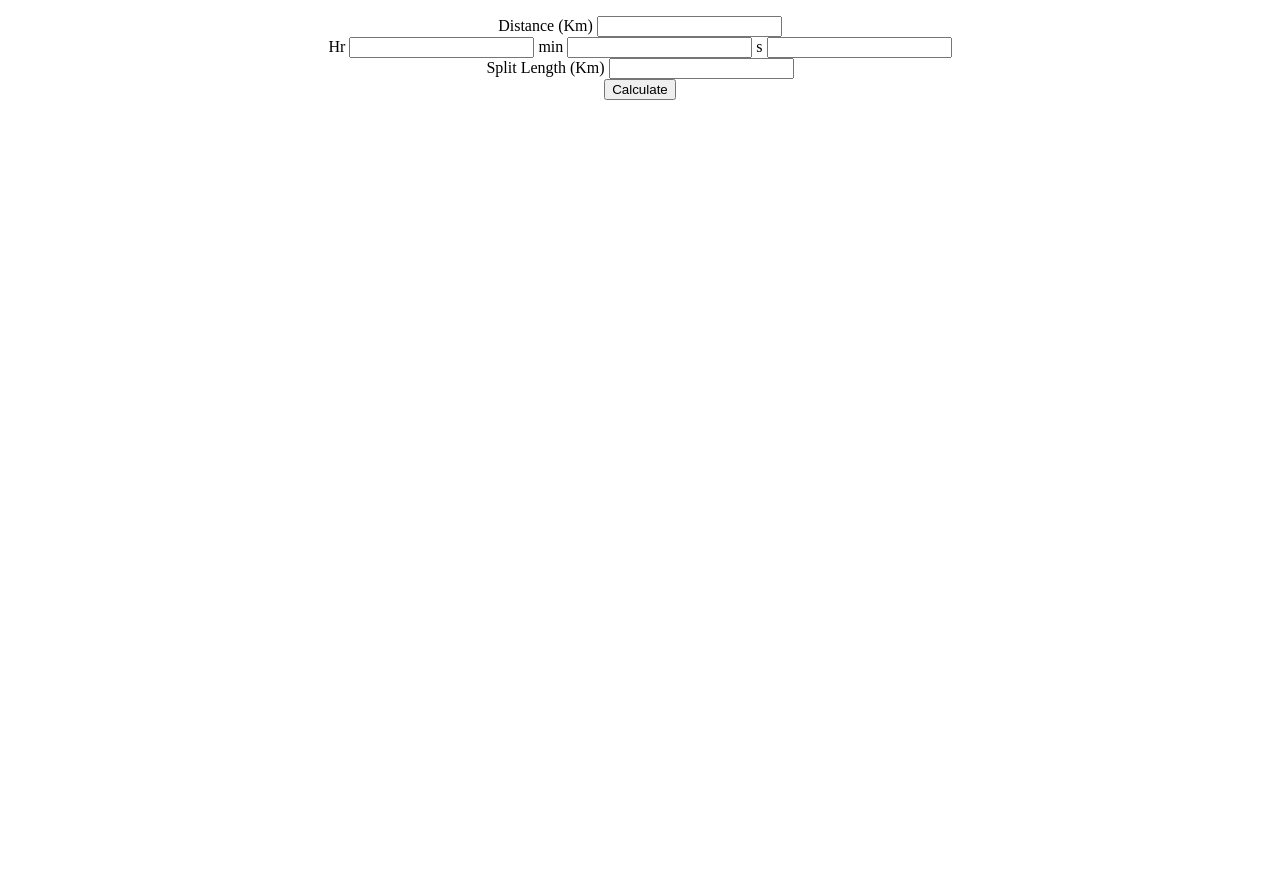
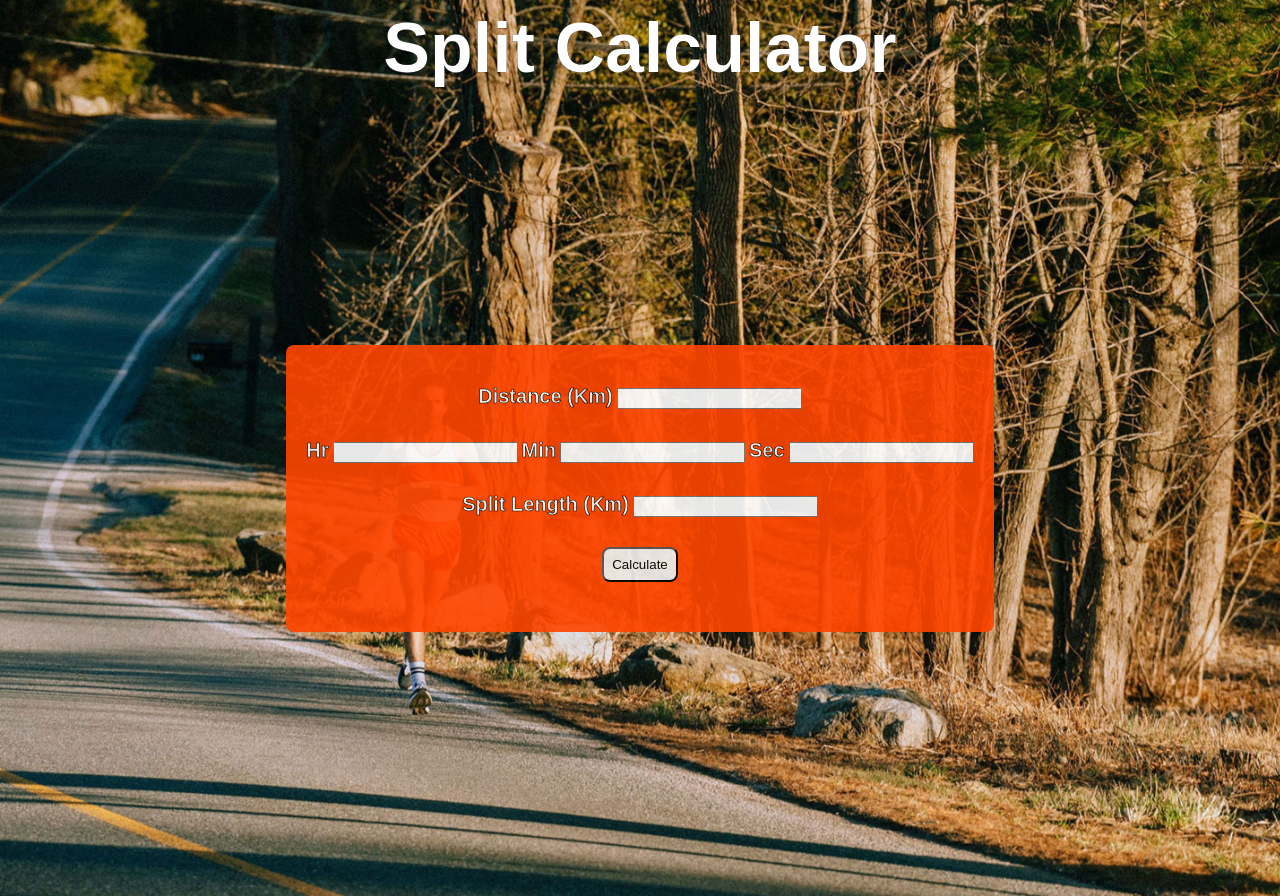
Before and after one commit to tristanpank/run-hub, a plain HTML site: page split-calculator/split-calculator.html in a window 1280 px wide. Before the commit the page ends 800 px from the top, so only its background shows below. Drawn offline with Linux system fonts and the light colour scheme.

Commit message:
i accept defeat :(

```diff
--- a/split-calculator/split-calculator.css
+++ b/split-calculator/split-calculator.css
@@ -2,4 +2,71 @@
     display: flex;
     flex-direction: column;
     align-items: center;
+    justify-content: center;
+    gap: 30px;
+    background-color: orangered;
+    border-radius: 8px;
+    padding: 20px;
+    opacity: 0.9;
+    padding-top: 40px;
 }
+
+body {
+    background-image: url(split_pic.jpg);
+    background-size: cover;
+    color: white;
+}
+
+label {
+    font-family: Arial, Helvetica, sans-serif;
+    font-size: 20px;
+    font-weight: 600;
+    color: white;
+    -webkit-text-stroke-width: 0.6px;
+    -webkit-text-stroke-color: black;
+}
+
+.split {
+    display: flex;
+    flex-direction: column;
+    text-align: center;
+    justify-content: center;
+    gap: 70px;
+    min-height: 100vh;
+}
+
+button {
+    font-family: Arial, Helvetica, sans-serif;
+    border-radius: 8px;
+    padding: 8px;
+}
+
+.row {
+    display: flex;
+    gap: 20px;
+    -webkit-text-stroke-width: 0.2px;
+    -webkit-text-stroke-color: black;
+    font-size: 20px;
+}
+
+#grid-container {
+    display: flex;
+    flex-direction: column;
+    gap: 10px;
+}
+
+.title {
+    color: white;
+    font-weight: 800;
+    font-family: Arial, Helvetica, sans-serif;
+    -webkit-text-stroke-width: 0.2px;
+    -webkit-text-stroke-color: black;
+    font-size: 70px;
+}
+
+body {
+    display: flex;
+    flex-direction: column;
+    justify-content: center;
+    align-items: center;
+}
--- a/split-calculator/split-calculator.html
+++ b/split-calculator/split-calculator.html
@@ -4,12 +4,14 @@
     <meta charset="UTF-8">
     <meta http-equiv="X-UA-Compatible" content="IE=edge">
     <meta name="viewport" content="width=device-width, initial-scale=1.0">
-    <title>Run Hub</title>
+    <title>RunHub</title>
     <link rel="stylesheet" href="./split-calculator.css">
 </head>
 <body>
-    <p id="demo"></p>
-
+    <div class="title">
+        Split Calculator
+    </div>
+    <div class="split">
         <form id="split-input">
             <div class="distance-div">
                 <label for="distance">Distance (Km)</label>
@@ -18,9 +20,9 @@
             <div class="time-div">
                 <label for="hr">Hr</label>
                 <input type="number" id="hr">
-            <label for="min">min</label>
+                <label for="min">Min</label>
                 <input type="number" id="min">
-            <label for="sec">s</label>
+                <label for="sec">Sec</label>
                 <input type="number" id="sec">
             </div>
             <div class="split-div">
@@ -28,9 +30,9 @@
                 <input type="number" id="split-dist">
             </div>
             <button type="button" id="split-submit">Calculate</button>
+            <div id="grid-container"></div>
         </form>
-    <div id="grid-container"></div>
         <script type="text/javascript" src="./split-calculator.js"></script>
-
+    </div>
 </body>
 </html>
```
Also changed, not shown: split-calculator/split_pic.jpg (added). Lines whose indentation alone changed are shown as unchanged.
